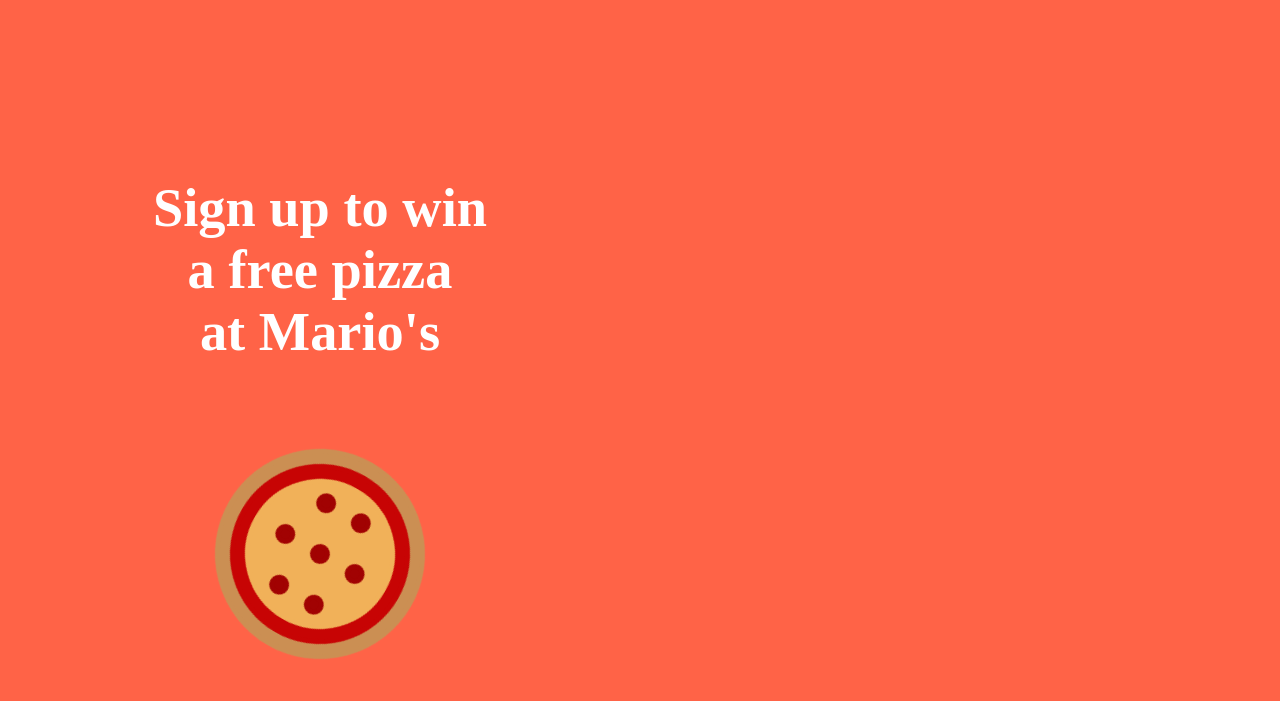
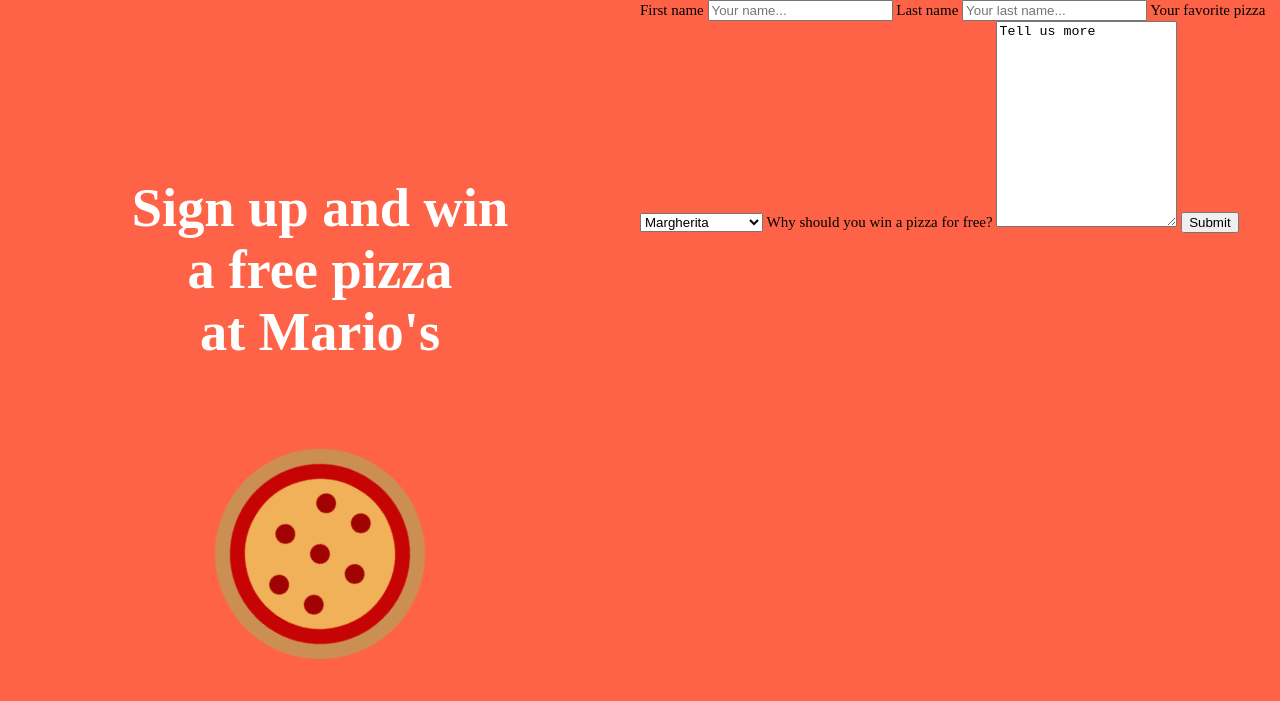
Before and after one commit to Margherita97/sign-up, a plain HTML site: page index.html in a window 1280 px wide. Drawn offline with Linux system fonts and the light colour scheme.

Commit message:
Create form

```diff
--- a/index.html
+++ b/index.html
@@ -10,7 +10,7 @@
     <div class="container">
       <div class="description">
         <h1>
-          Sign up to win <br />
+          Sign up and win <br />
           a free pizza <br />
           at Mario's
         </h1>
@@ -36,7 +36,48 @@
           </div>
         </div>
       </div>
-      <div class="form"></div>
+
+      <div class="box">
+        <form action="action_page.php">
+          <label for="first-name">First name</label>
+          <input
+            type="text"
+            id="first-name"
+            name="firstname"
+            placeholder="Your name..."
+          />
+
+          <label for="last-name">Last name</label>
+          <input
+            type="text"
+            id="last-name"
+            name="lastname"
+            placeholder="Your last name..."
+          />
+
+          <label for="favorite-pizza">Your favorite pizza</label>
+          <select name="favoritepizza" id="favorite-pizza">
+            <option value="margherita">Margherita</option>
+            <option value="capricciosa">Capricciosa</option>
+            <option value="diavola">Diavola</option>
+            <option value="quattro formaggi">Quattro formaggi</option>
+            <option value="other">Other</option>
+          </select>
+
+          <label for="motivation">Why should you win a pizza for free?</label>
+          <textarea
+            type="text"
+            id="motivation"
+            name="motivation"
+            placeholder="Tell us more"
+            style="height: 200px"
+          >
+Tell us more</textarea
+          >
+
+          <input type="submit" value="Submit" />
+        </form>
+      </div>
     </div>
   </body>
 </html>
```
